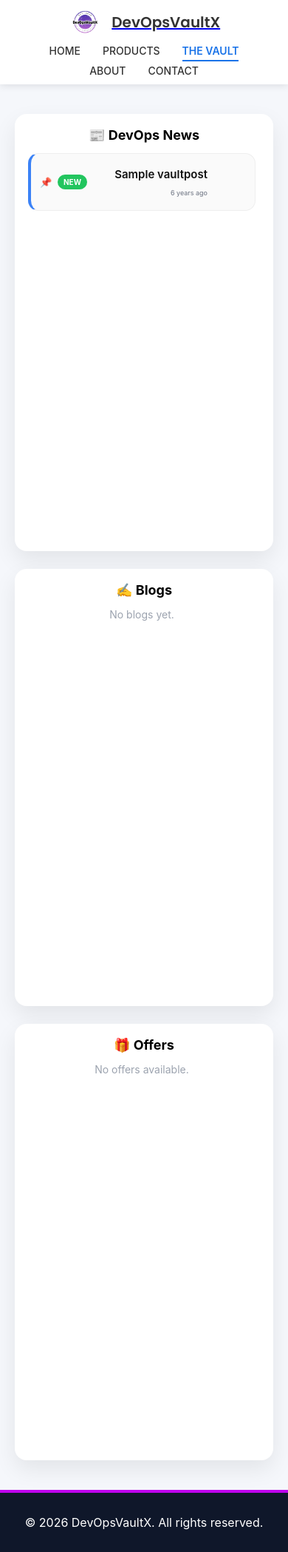
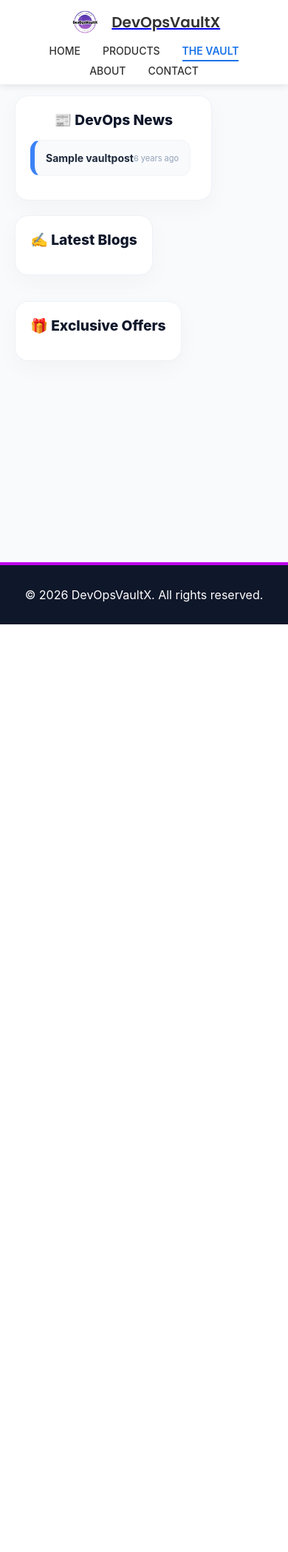
Before and after one commit to sachinthokal/DevOpsVaultX_App, a Django app: page /vault/ in a window 390 px wide. Shown: the whole page at 74% size. After the commit the page ends 844 px from the top, so only its background shows below. Run offline with Django 5.2, Linux system fonts and the light colour scheme; tables that the repository leaves empty hold one stand-in row (values such as "Sample post").

Commit message:
chore :  Vault UI Updated

```diff
--- a/templates/base.html
+++ b/templates/base.html
@@ -43,6 +43,7 @@
     <link rel="stylesheet" href="{% static 'payments/css/payments.css' %}">
     <link rel="stylesheet" href="{% static 'db_monitor/css/db_size.css' %}">
     <link rel="stylesheet" href="{% static 'vault/css/vault.css' %}">
+    <link rel="stylesheet" href="{% static 'vault/css/vault_detail.css' %}">
 
 
     <!-- JS (defer = performance boost) -->
--- a/vault/static/vault/css/vault.css
+++ b/vault/static/vault/css/vault.css
@@ -1,286 +1,157 @@
-/* ================= Layout ================= */
-.vault-wrapper {
-  max-width: 1400px;
-  margin: auto;
-  padding: 40px 20px;
+/* ================= GLOBAL & LAYOUT ================= */
+html, body {
+    margin: 0;
+    padding: 0;
+    background-color: #f8fafc;
+    font-family: 'Plus Jakarta Sans', sans-serif;
+    display: flex;
+    flex-direction: column;
+    min-height: 100vh;
 }
 
+.vault-wrapper {
+    flex: 1 0 auto;
+    width: 100%;
+    max-width: 100%;
+    padding: 20px 40px;
+    box-sizing: border-box;
+}
+
+/* ================= GRID SYSTEM ================= */
 .vault-grid {
     display: grid;
-  grid-template-columns: repeat(3, 1fr);
-  gap: 24px;
+    grid-template-columns: 220px 1fr 1fr 220px;
+    gap: 25px;
+    align-items: start;
 }
 
-/* ================= Card ================= */
+/* Side Banners (Desktop Only) */
+.side-banner {
+    grid-row: 1;
+    min-height: 450px;
+    background: #ffffff;
+    border-radius: 20px;
+    display: flex;
+    align-items: center;
+    justify-content: center;
+    border: 1px dashed #cbd5e1;
+    color: #94a3b8;
+    font-weight: 700;
+    font-size: 11px;
+    text-transform: uppercase;
+    position: sticky;
+    top: 20px;
+}
+
+.side-left { grid-column: 1; }
+.side-right { grid-column: 4; }
+
+/* Main Cards */
 .vault-card {
-  background: #fff;
-  border-radius: 16px;
-  padding: 18px;
-  height: min(70vh, 600px);
+    background: #ffffff;
+    border-radius: 24px;
+    padding: 25px;
+    border: 1px solid #eef2f6;
+    box-shadow: 0 10px 30px rgba(0, 0, 0, 0.03);
     display: flex;
     flex-direction: column;
-  box-shadow: 0 12px 30px rgba(0, 0, 0, 0.08);
+    height: 100%;
 }
 
 .vault-card h2 {
-  margin-bottom: 14px;
-  font-size: 18px;
+    font-size: 1.4rem;
+    font-weight: 850;
+    margin-bottom: 20px;
+    color: #0f172a;
 }
 
-/* ================= Scroll ================= */
 .vault-content {
     flex: 1;
     overflow-y: auto;
-  padding-right: 6px;
+    max-height: 450px;
+    padding-right: 8px;
 }
 
-.vault-content::-webkit-scrollbar {
-  width: 6px;
-}
-.vault-content::-webkit-scrollbar-thumb {
-  background: #ccc;
-  border-radius: 10px;
+/* Offer Section Full Width */
+.area-offers {
+    grid-row: 2;
+    grid-column: 1 / -1;
+    margin-top: 15px;
 }
 
-/* ================= Item ================= */
+.offers-inner-grid {
+    display: grid;
+    grid-template-columns: repeat(auto-fit, minmax(350px, 1fr));
+    gap: 20px;
+}
+
+/* Item Styling */
 .vault-item {
-  position: relative;
-  display: flex;
-  align-items: center;
-  background: #fafafa;
+    display: block;
+    text-decoration: none;
+    background: #f8fafc;
     border-radius: 14px;
-  padding: 18px 64px 18px 16px;
-  margin-bottom: 14px;
-  border: 1px solid #eee;
-  text-decoration: none;
-  color: #111;
-  transition: all 0.15s ease;
+    padding: 18px 22px;
+    margin-bottom: 12px;
+    border: 1px solid #f1f5f9;
+    transition: 0.2s ease;
 }
 
 .vault-item:hover {
-  transform: translateY(-2px);
-  box-shadow: 0 8px 20px rgba(0, 0, 0, 0.08);
+    background: #ffffff;
+    border-color: #3b82f6;
+    transform: translateX(6px);
 }
 
-/* Category borders */
-.news-item {
-  border-left: 4px solid #3b82f6;
+.vault-title { font-size: 16px; font-weight: 700; color: #1e293b; }
+.vault-meta { font-size: 11px; color: #94a3b8; }
+
+/* ================= RESPONSIVE (FOR ALL SCREENS) ================= */
+
+/* Tablet View */
+@media (max-width: 1280px) {
+    .vault-grid {
+        grid-template-columns: 1fr 1fr;
     }
-.blog-item {
-  border-left: 4px solid #22c55e;
-}
-.offer-item {
-  border-left: 4px solid #f97316;
+    .side-banner { display: none; }
+    .area-offers { grid-column: 1 / span 2; }
 }
 
-/* ================= One Line Content ================= */
-.vault-row {
-  display: grid;
-  align-items: center;
-  gap: 10px;
-  white-space: nowrap;
-  overflow: hidden;
-  width: 100%;
-  justify-content: end;
+/* Mobile View - Fixing Large Size Issue */
+@media (max-width: 768px) {
+    .vault-wrapper {
+        padding: 15px 20px;
     }
-
+    .vault-grid {
+        display: flex;
+        flex-direction: column;
+        gap: 20px;
+    }
+    .vault-card {
+        padding: 20px; /* Mobile var padding kami keli */
+        border-radius: 18px;
+    }
+    .vault-card h2 {
+        font-size: 1.2rem; /* Heading thodi lahan keli */
+        margin-bottom: 15px;
+    }
+    .vault-item {
+        padding: 15px; /* Items thode barik kele */
+    }
     .vault-title {
-  font-weight: 600;
-  font-size: 15px;
-  color: #111;
+        font-size: 14px; /* Title size kami keli */
     }
-
-.vault-meta {
-  font-size: xx-small;
-  color: #6b7280;
-  text-align: end;
-}
-
-.vault-desc {
-  font-size: 14px;
-  color: #374151;
-  overflow: hidden;
-  text-overflow: ellipsis;
-}
-
-/* ================= Badges ================= */
-
-/* PIN */
-.pin {
-  position: absolute;
-  left: 12px;
-
-  display: inline-flex;
-  align-items: center;
-  justify-content: center;
-
-  font-size: 13px;
-  line-height: 1;
-  z-index: 3;
-}
-
-/* NEW badge – PIN च्या बाजूला */
-.new-badge {
-  position: absolute;
-  left: 36px;
-
-  display: inline-flex;
-  align-items: center;
-  justify-content: center;
-
-  background: #22c55e;
-  color: #fff;
-  font-size: 10px;
-  font-weight: 700;
-
-  padding: 4px 8px;
-  border-radius: 999px;
-  white-space: nowrap;
-  z-index: 3;
-}
-
-/* OFFER badge – right side */
-.offer-badge {
-  position: absolute;
-  right: 3px;
-
-  display: inline-flex;
-  align-items: center;
-  justify-content: center;
-
-  background: #f97316;
-  color: #fff;
-  font-size: 10px;
-  font-weight: 700;
-
-  padding: 4px 8px;
-  border-radius: 999px;
-
-  line-height: 1;
-  white-space: nowrap;
-  z-index: 3;
-}
-
-/* ================= Empty ================= */
-.empty {
-  margin: auto;
-  text-align: center;
-  color: #9ca3af;
-  font-size: 14px;
-}
-
-/* ================= Responsive ================= */
-@media (max-width: 1024px) {
-  .vault-grid {
-    grid-template-columns: repeat(2, 1fr);
+    .offers-inner-grid {
+        grid-template-columns: 1fr;
     }
 }
 
-@media (max-width: 640px) {
-  .vault-grid {
-    grid-template-columns: 1fr;
-  }
-  .vault-desc {
-    display: none;
-  }
-}
-
-/* ================= Vault Detail Page ================= */
-
-.vault-detail-wrapper {
-  max-width: 920px;
-  margin: 60px auto;
-  padding: 0 16px;
-}
-
-/* Card */
-.vault-detail-card {
-  background: #ffffff;
-  border-radius: 18px;
-  padding: 36px;
-  box-shadow: 0 20px 40px rgba(0, 0, 0, 0.08);
-  animation: fadeUp 0.35s ease;
-}
-
-/* Header */
-.vault-detail-header h1 {
-  font-size: 28px;
-  font-weight: 700;
-  line-height: 1.35;
-  margin-bottom: 6px;
-  color: #111827;
-}
-
-.vault-detail-header .meta {
-  font-size: 14px;
-  color: #6b7280;
-  margin-bottom: 28px;
-}
-
-/* Content */
-.vault-detail-content {
-  font-size: 16px;
-  line-height: 1.75;
-  color: #374151;
-}
-
-.vault-detail-content p {
-  margin-bottom: 18px;
-}
-
-/* Back link */
-.vault-back {
-  margin-top: 36px;
-  display: flex;
-  justify-content: space-between; /* left & right */
-  align-items: center;
+/* Bottom Footer */
+.vault-footer {
+    background: #0f172a;
+    color: white;
+    padding: 20px 0;
+    text-align: center;
+    font-size: 13px;
     width: 100%;
 }
-
-.vault-back a {
-  display: inline-flex;
-  align-items: center;
-  gap: 6px;
-  text-decoration: none;
-  font-weight: 600;
-  color: #6366f1;
-  transition:
-    color 0.15s ease,
-    transform 0.15s ease;
-}
-
-.vault-back a:hover {
-  color: #4f46e5;
-  transform: translateX(-2px);
-}
-.btn_products {
-  text-align: right;
-}
-
-/* Subtle animation */
-@keyframes fadeUp {
-  from {
-    opacity: 0;
-    transform: translateY(6px);
-  }
-  to {
-    opacity: 1;
-    transform: translateY(0);
-  }
-}
-
-/* ================= Mobile ================= */
-
-@media (max-width: 640px) {
-  .vault-detail-card {
-    padding: 24px;
-  }
-
-  .vault-detail-header h1 {
-    font-size: 22px;
-  }
-
-  .vault-detail-content {
-    font-size: 15px;
-  }
-}
--- /dev/null
+++ b/vault/static/vault/css/vault_detail.css
@@ -0,0 +1,120 @@
+/* ================= VAULT DETAIL PAGE (FIT SCREEN + FOOTER) ================= */
+
+html, body {
+    height: 100%;
+    margin: 0;
+    overflow: hidden; /* Page cha main scroll band */
+    background-color: #f8fafc;
+    font-family: 'Plus Jakarta Sans', sans-serif;
+}
+
+/* Main Container to manage Card + Footer */
+.page-container {
+    display: flex;
+    flex-direction: column;
+    max-height: max-content; /* Purna screen chi height */
+}
+
+.vault-detail-wrapper {
+    flex: 1; /* Sagli urleli jagga content gheil */
+    display: flex;
+    align-items: center;
+    justify-content: center;
+    padding: 20px 40px;
+    box-sizing: border-box;
+}
+
+.vault-detail-card {
+    background: #ffffff;
+    border-radius: 32px;
+    padding: 40px 60px;
+    box-shadow: 0 30px 60px rgba(0, 0, 0, 0.05);
+    border: 1px solid #f1f5f9;
+
+    width: 100%;
+    max-width: 1300px;
+    max-height: 85vh; /* Footer sathi jagga sodli */
+    display: flex;
+    flex-direction: column;
+    animation: fadeInDetail 0.6s ease-out;
+}
+
+/* Header fix rahil */
+.vault-detail-header {
+    margin-bottom: 25px;
+    border-bottom: 2px solid #f1f5f9;
+    padding-bottom: 15px;
+    flex-shrink: 0;
+}
+
+.vault-detail-header h1 {
+    font-size: 42px;
+    font-weight: 850;
+    line-height: 1.2;
+    color: #0f172a;
+    margin: 0 0 10px 0;
+}
+
+/* Fakt hya content area madhe scroll hoil */
+.vault-detail-content {
+    flex: 1;
+    overflow-y: auto;
+    font-size: 19px;
+    line-height: 1.8;
+    color: #334155;
+    padding-right: 15px;
+}
+
+/* Custom Scrollbar */
+.vault-detail-content::-webkit-scrollbar { width: 5px; }
+.vault-detail-content::-webkit-scrollbar-thumb { background: #cbd5e1; border-radius: 10px; }
+
+/* Navigation Buttons fix rahtil */
+.vault-back-section {
+    display: flex;
+    justify-content: space-between;
+    align-items: center;
+    margin-top: 25px;
+    padding-top: 20px;
+    border-top: 2px solid #f1f5f9;
+    flex-shrink: 0;
+}
+
+.btn-nav {
+    padding: 14px 30px;
+    border-radius: 14px;
+    text-decoration: none;
+    font-weight: 700;
+    font-size: 15px;
+    transition: 0.2s;
+}
+
+.btn-back { background: #f1f5f9; color: #475569; }
+.btn-products { background: #3b82f6; color: white; }
+
+/* --- Footer Styling --- */
+.vault-footer {
+    height: 50px;
+    background: #0f172a;
+    color: white;
+    display: flex;
+    align-items: center;
+    justify-content: center;
+    font-size: 13px;
+    flex-shrink: 0; /* Footer nehami fix rahil */
+}
+
+/* Animations */
+@keyframes fadeInDetail {
+    from { opacity: 0; transform: translateY(20px); }
+    to { opacity: 1; transform: translateY(0); }
+}
+
+/* Responsive */
+@media (max-width: 768px) {
+    .vault-detail-wrapper { padding: 10px; }
+    .vault-detail-card { padding: 25px 20px; max-height: 90vh; }
+    .vault-detail-header h1 { font-size: 26px; }
+    .vault-back-section { flex-direction: column; gap: 10px; }
+    .btn-nav { width: 100%; text-align: center; }
+}
--- a/vault/templates/vault/vault_home.html
+++ b/vault/templates/vault/vault_home.html
@@ -1,100 +1,54 @@
 {% extends "base.html" %}
 {% block content %}
-
 <section class="vault-wrapper">
     <div class="vault-grid">
+        <div class="side-banner side-left">Advertisement</div>
 
-        <!-- ================= NEWS ================= -->
-        <div class="vault-card">
+        <div class="vault-card area-news">
             <h2>📰 DevOps News</h2>
             <div class="vault-content">
-
                 {% for item in news %}
-                <a href="{% url 'vault:detail' item.category item.slug %}"
-                   class="vault-item news-item">
-
-                    {% if item.is_pinned %}
-                        <span class="pin">📌</span>
-                    {% endif %}
-
-                    {% if item.mark_new or item.is_new %}
-                        <span class="new-badge">NEW</span>
-                    {% endif %}
-
-                    <div class="vault-row">
+                <a href="{% url 'vault:detail' item.category item.slug %}" class="vault-item" style="border-left: 6px solid #3b82f6;">
+                    <div style="display: flex; justify-content: space-between; align-items: center;">
                         <span class="vault-title">{{ item.title }}</span>
                         <span class="vault-meta">{{ item.created_at|timesince }} ago</span>
-                        <!-- <span class="vault-desc">
-                            {{ item.content|truncatewords:15 }}
-                        </span> -->
                     </div>
                 </a>
-                {% empty %}
-                    <p class="empty">No news available.</p>
                 {% endfor %}
-
             </div>
         </div>
 
-        <!-- ================= BLOGS ================= -->
-        <div class="vault-card">
-            <h2>✍️ Blogs</h2>
+        <div class="vault-card area-blogs">
+            <h2>✍️ Latest Blogs</h2>
             <div class="vault-content">
-
                 {% for item in blogs %}
-                <a href="{% url 'vault:detail' item.category item.slug %}"
-                   class="vault-item blog-item">
-
-                    {% if item.mark_new or item.is_new %}
-                        <span class="new-badge">NEW</span>
-                    {% endif %}
-
-                    <div class="vault-row">
+                <a href="{% url 'vault:detail' item.category item.slug %}" class="vault-item" style="border-left: 6px solid #10b981;">
+                    <div style="display: flex; justify-content: space-between; align-items: center;">
                         <span class="vault-title">{{ item.title }}</span>
                         <span class="vault-meta">{{ item.created_at|timesince }} ago</span>
-                        <!-- <span class="vault-desc">
-                            {{ item.content|truncatewords:18 }}
-                        </span> -->
                     </div>
                 </a>
-                {% empty %}
-                    <p class="empty">No blogs yet.</p>
                 {% endfor %}
-
             </div>
         </div>
 
-        <!-- ================= OFFERS ================= -->
-        <div class="vault-card">
-            <h2>🎁 Offers</h2>
-            <div class="vault-content">
+        <div class="side-banner side-right">Promotions</div>
 
-                {% for item in offers %}
-                <a href="{% url 'vault:detail' item.category item.slug %}"
-                   class="vault-item offer-item">
-
-                    <span class="offer-badge">OFFER</span>
-
-                    {% if item.mark_new or item.is_new %}
-                        <span class="new-badge">NEW</span>
-                    {% endif %}
-
-                    <div class="vault-row">
-                        <span class="vault-title">{{ item.title }}</span>
-                        <span class="vault-meta">{{ item.created_at|timesince }} ago</span>
-                        <!-- <span class="vault-desc">
-                            {{ item.content|truncatewords:12 }}
-                        </span> -->
-                    </div>
-                </a>
-                {% empty %}
-                    <p class="empty">No offers available.</p>
-                {% endfor %}
-
+        <div class="area-offers">
+            <div class="vault-card" style="min-height: auto;">
+                <h2>🎁 Exclusive Offers</h2>
+                <div class="offers-inner-grid">
+                    {% for item in offers %}
+                    <a href="{% url 'vault:detail' item.category item.slug %}" class="vault-item" style="border-top: 5px solid #f97316;">
+                        <div style="margin-bottom: 8px;">
+                            <span style="font-size: 10px; font-weight: 800; color: #ea580c; background: #fff7ed; padding: 2px 8px; border-radius: 4px;">OFFER</span>
+                        </div>
+                        <span class="vault-title" style="font-size: 19px;">{{ item.title }}</span>
+                    </a>
+                    {% endfor %}
+                </div>
             </div>
         </div>
-
     </div>
 </section>
-
 {% endblock %}
```
Also changed, not shown: vault/templates/vault/vault_detail.html (+11 -13 lines). Lines whose indentation alone changed are shown as unchanged.
